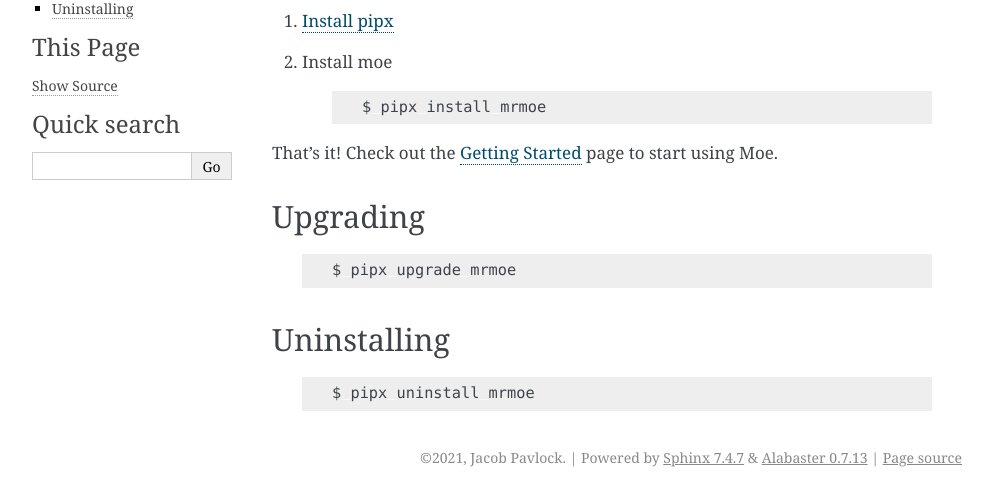
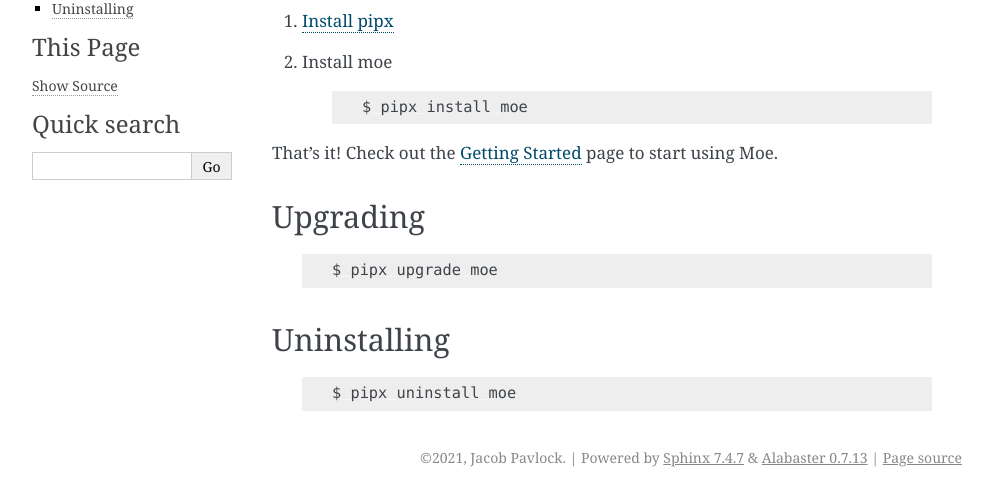
Before and after one commit to MoeMusic/Moe, a Sphinx documentation site: the page built from docs/installation.rst, in a window 1280 px wide. Shown: the part 159-647 px from the top of the page, without its empty margins (148-1140 px from the left). Built offline with Sphinx 7.4.7, drawn with Linux system fonts in a browser that asks for light colours.

Commit message:
refactor: mrmoe -> moe
Name change on PYPI to Moe.

```diff
--- a/docs/conf.py
+++ b/docs/conf.py
@@ -23,7 +23,7 @@
 project = "Moe"
 copyright = "2021, Jacob Pavlock"
 author = "Jacob Pavlock"
-release = pkg_resources.get_distribution("mrmoe").version
+release = pkg_resources.get_distribution("moe").version
 
 
 # -- General configuration ---------------------------------------------------
--- a/docs/installation.rst
+++ b/docs/installation.rst
@@ -13,7 +13,7 @@
 
     .. code-block:: bash
 
-        $ pipx install mrmoe
+        $ pipx install moe
 
 That's it! Check out the :doc:`Getting Started <getting_started>` page to start using Moe.
 
@@ -23,7 +23,7 @@
 
     .. code-block:: bash
 
-        $ pipx upgrade mrmoe
+        $ pipx upgrade moe
 
 ************
 Uninstalling
@@ -31,4 +31,4 @@
 
     .. code-block:: bash
 
-        $ pipx uninstall mrmoe
+        $ pipx uninstall moe
--- a/pyproject.toml
+++ b/pyproject.toml
@@ -1,8 +1,5 @@
 [tool.poetry]
-name = "MrMoe"
-packages = [
-    { include = "moe" }
-]
+name = "Moe"
 include = ["alembic/*", "alembic/versions/*"]
 version = "0.3.11"
 description = "The ultimate tool for managing your music library."
```
Also changed, not shown: 2 other files.
